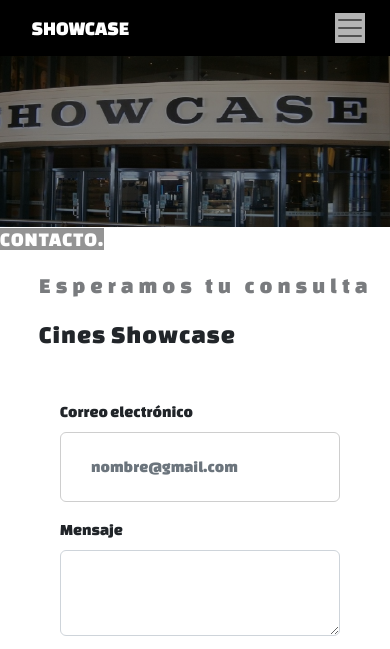
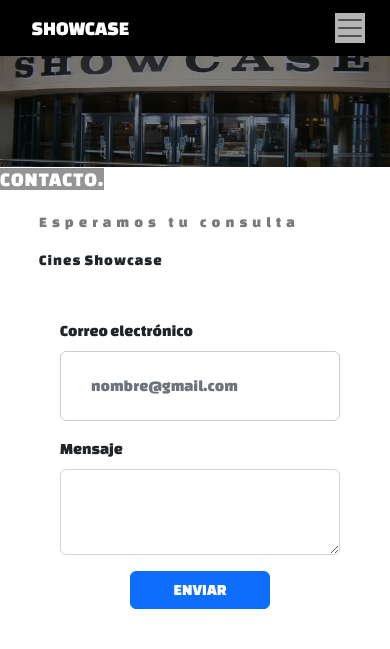
Before and after one commit to Brandonduce67/PROYECTO-CINE, a website: page Contactos.html in a window 390 px wide. Shown: the top 649 px of the page. Drawn offline with nearby package versions, Linux system fonts and the light colour scheme.

Commit message:
Trabajo completo

```diff
--- a/styles/scss/prueba.scss
+++ b/styles/scss/prueba.scss
@@ -17,8 +17,6 @@
 /*--------------------IMAGEN(ENTRADAS, CONTACTOS, PREG-FRECUENTES, MI-CUENTA)-----------------------*/
 
 .fon-img{
-    margin-left: -37px;
-    margin-top: -25px;
         .filtro-img{
             filter:brightness(0.6);
             width: 100%;
@@ -95,10 +93,6 @@
 
         /*------------------NAV PARA CELU-----------------*/
 
-        body{
-            padding-top: 70px;
-        }
-
         .logo{
             font-size: 25px;
             font-weight: bold;
@@ -149,7 +143,7 @@
                .filtro-img{
                     filter:brightness(0.6);
                     width: 100%;
-                    height: 100%;
+
                 }
         }
 
@@ -332,13 +326,13 @@
                 margin-top: 20px;
                 margin-left: 10%;
                 font-weight: 100;
-                font-size: 25px;
+                font-size: 15px;
                 letter-spacing: 1px;
                 }
 
                 .adent__titulo h6{
                     background-color: rgba(0, 0, 0, 0);
-                    font-size: 22px;
+                    font-size: 15px;
                     margin-top: 20px;
                     margin-left: 10%;
                     font-weight: 50;
```
Also changed, not shown: styles/css/estilos.css.
